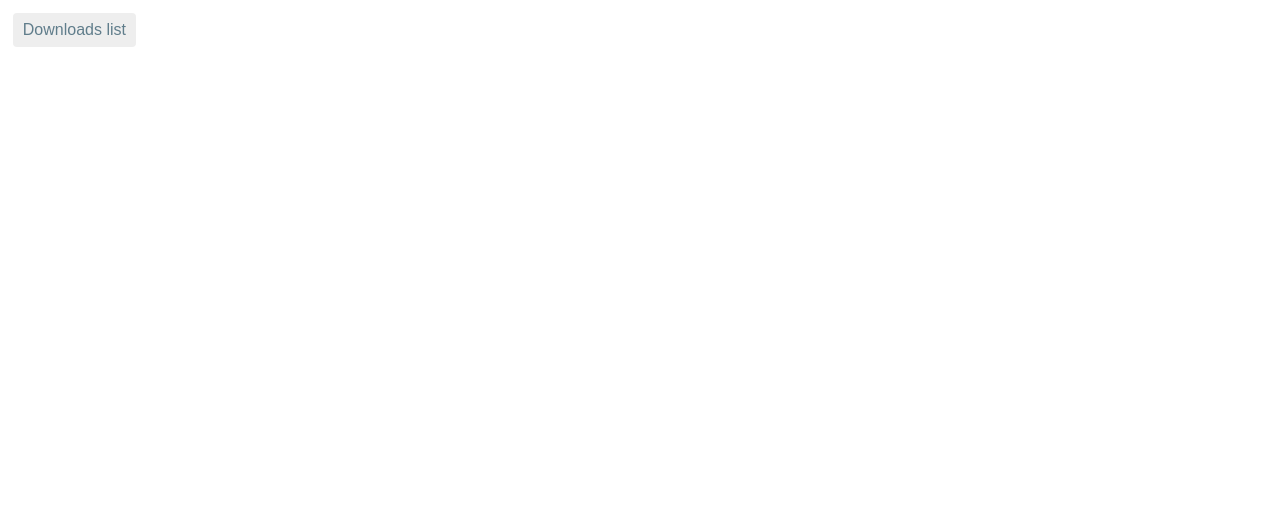
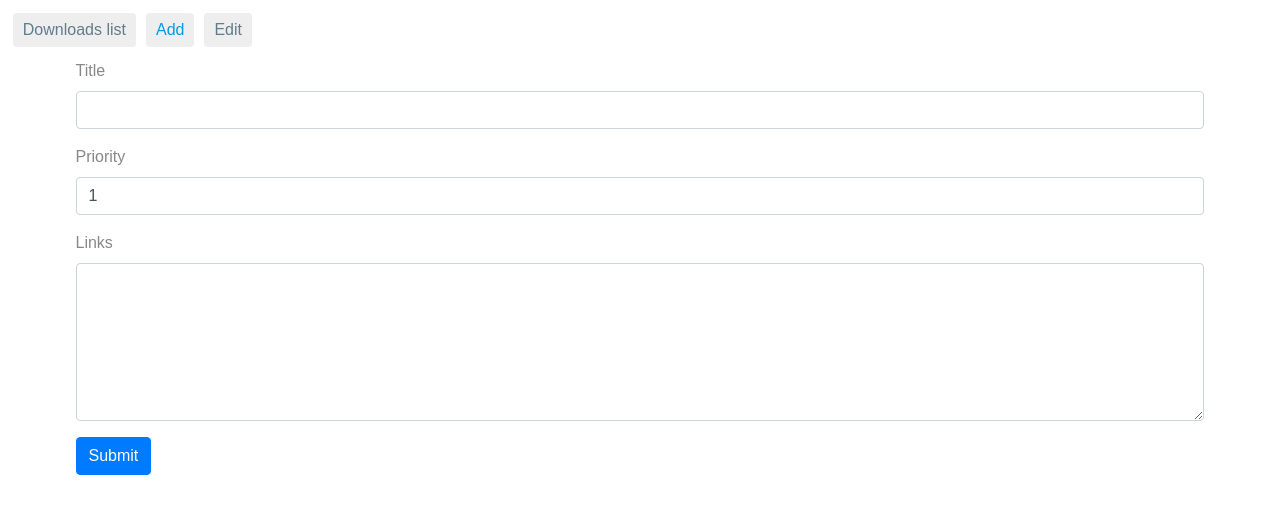
Before and after one commit to soufianesakhi/node-download-manager, an Angular app: page /add-downloads in a window 1280 px wide. Before the commit this address led to /. Shown: the top 514 px of the page. Built offline with nearby package versions, Linux system fonts and the light colour scheme.

Commit message:
[ng] Add and edit downloads

```diff
--- a/src/app/app.component.html
+++ b/src/app/app.component.html
@@ -1,4 +1,6 @@
 <nav>
   <a routerLink="/downloads-list" routerLinkActive="active">Downloads list</a>
+  <a routerLink="/add-downloads" routerLinkActive="active">Add</a>
+  <a routerLink="/edit-downloads" routerLinkActive="active">Edit</a>
 </nav>
 <router-outlet></router-outlet>
--- /dev/null
+++ b/src/app/download-editor/download-editor.component.html
@@ -0,0 +1,31 @@
+<p>
+  <span *ngIf="!add && !id">
+    Enter id
+    <input type="text" [ngModel]="inputId">
+    <button>Submit</button>
+  </span>
+  <span *ngIf="add || id">
+    <form #f="ngForm" (ngSubmit)="onSubmit(f)" style="padding: 1% 5%" ngNativeValidate>
+      <div class="form-group">
+        <label for="fullTitleInput">Title</label>
+        <input class="form-control" name="fullTitleInput" [ngModel]="getFullTitle()" required>
+      </div>
+      <div class="form-group">
+        <label for="priorityInput">Priority</label>
+        <input class="form-control" name="priorityInput" [(ngModel)]="links.priority" type="number" min="1" required>
+      </div>
+      <div *ngIf="false" class="form-group">
+        <label for="categoryInput">Category</label>
+        <select class="form-control" id="categoryInput">
+          <option>1</option>
+          <option>2</option>
+        </select>
+      </div>
+      <div class="form-group">
+        <label for="linksInput">Links</label>
+        <textarea class="form-control" name="linksInput" rows="6" [ngModel]="getAllLinks(links)" required></textarea>
+      </div>
+      <button type="submit" class="btn btn-primary">Submit</button>
+    </form>
+  </span>
+</p>
--- /dev/null
+++ b/src/app/download-editor/download-editor.component.ts
@@ -0,0 +1,104 @@
+import { Component, OnInit, Input } from '@angular/core';
+import { DownloadLinksModel, DownloadLinks } from '../..';
+import { ActivatedRoute } from '@angular/router';
+import { DownloadsService } from '../downloads.service';
+import { NgForm } from '@angular/forms';
+import { Observable } from 'rxjs/Observable';
+
+@Component({
+  selector: 'app-download-editor',
+  templateUrl: './download-editor.component.html',
+  styleUrls: ['./download-editor.component.css']
+})
+export class DownloadEditorComponent implements OnInit {
+  add: boolean;
+  id: string;
+  links: DownloadLinks;
+  getAllLinks = this.downloadsService.getAllLinks;
+
+  constructor(
+    private route: ActivatedRoute,
+    private downloadsService: DownloadsService
+  ) {
+    this.links = {
+      title: "",
+      links: [[""]],
+      priority: 1
+    };
+  }
+
+  ngOnInit() {
+    this.route.paramMap.subscribe(params => {
+      this.id = params.get('id');
+      if (!this.id) {
+        return;
+      }
+      this.downloadsService.getDownloadLinks(this.id).subscribe(links => {
+        this.links = links;
+      }, (error) => {
+        alert("Invalid id: " + this.id);
+      });
+    });
+    this.route.url.subscribe(url => {
+      this.add = url[0].toString().startsWith("add-");
+    });
+  }
+
+  onSubmit(f: NgForm) {
+    const artistAndTitle = f.value.fullTitleInput;
+    const iSep = artistAndTitle.indexOf("-");
+    this.links.artist = artistAndTitle.substring(0, iSep).trim();
+    this.links.title = artistAndTitle.substring(iSep + 1).trim();
+    this.links.links = this.getLinksArray(f.value.linksInput);
+    let serviceObservable: Observable<DownloadLinksModel>;
+    if (this.add) {
+      serviceObservable = this.downloadsService.postDownloadLinks(this.links);
+    } else {
+      serviceObservable = this.downloadsService.updateDownloadLinks(this.links);
+    }
+    serviceObservable.subscribe(l => {
+      alert("Saved" + (l._id ? ": " + l._id : ""));
+    }, (error) => {
+      alert("Error");
+      console.error(error);
+    });
+  }
+
+  getFullTitle() {
+    if (this.links.artist) {
+      return this.links.artist + " - " + this.links.title;
+    }
+    return this.links.title;
+  }
+
+  getLinksArray(txt: string) {
+    const linksArray: string[][] = [];
+    let hostArray: string[] = [];
+    let prevHostName = "";
+    txt.split("\n").forEach(link => {
+      const currentHostname = this.getHostName(link);
+      if (hostArray.length > 0 && prevHostName !== currentHostname) {
+        linksArray.push(hostArray);
+        hostArray = [];
+      }
+      const finalLink = link.trim();
+      if (finalLink !== "") {
+        hostArray.push(finalLink);
+      }
+      prevHostName = currentHostname;
+    });
+    if (hostArray.length > 0) {
+      linksArray.push(hostArray);
+    }
+    return linksArray;
+  }
+
+  getHostName(url) {
+    const l = document.createElement("a");
+    l.href = url;
+    const hostname = l.hostname;
+    l.remove();
+    return hostname;
+  }
+
+}
--- a/src/app/downloads-list/downloads-list.component.html
+++ b/src/app/downloads-list/downloads-list.component.html
@@ -20,7 +20,7 @@
       <div *ngFor="let links of downloadLinks | downloadsFilter : searchText">
         <span type="button" class="badge" [class.badge-light]="links._id !== selectedLinks._id" [class.badge-primary]="links._id === selectedLinks._id"
           (click)="onSelect(links, $event, allLinksContainer)">
-          {{ links.artist }} - {{links.title}}
+          {{ links.artist }}{{ links.artist ? ' - ' : '' }}{{links.title}}
         </span>
       </div>
     </div>
@@ -30,6 +30,9 @@
       <div class="card-body">
         <button (click)="copyFullTitle()" type="button" class="btn btn-secondary card-link">Copy title</button>
         <button (click)="copyAllLinks()" type="button" class="btn btn-secondary card-link">Copy links</button>
+        <a [routerLink]="['/edit-downloads', selectedLinks._id]" class="card-link">
+          <button type="button" class="btn btn-secondary card-link">Edit</button>
+        </a>
       </div>
       <ul class="list-group list-group-flush">
         <li class="list-group-item">
--- a/src/app/downloads-list/downloads-list.component.ts
+++ b/src/app/downloads-list/downloads-list.component.ts
@@ -13,6 +13,7 @@ export class DownloadsListComponent implements OnInit {
   selectedLinksMarginTop = 0;
   searchText = "";
   order = "dateCreated";
+  getAllLinks = this.downloadsService.getAllLinks;
 
   constructor(private downloadsService: DownloadsService) { }
 
@@ -30,12 +31,6 @@ export class DownloadsListComponent implements OnInit {
     const containerOffsetTop = allLinksContainer.getBoundingClientRect().top;
     this.selectedLinksMarginTop = selectedOffsetTop - containerOffsetTop;
     this.selectedLinks = selectedLinks;
-  }
-
-  getAllLinks(selectedLinks: DownloadLinksModel) {
-    const allLinks: string[] = [];
-    selectedLinks.links.forEach(l => allLinks.push(...l));
-    return allLinks.join("\r\n");
   }
 
   copyFullTitle() {
--- a/src/app/downloads.service.ts
+++ b/src/app/downloads.service.ts
@@ -12,8 +12,21 @@ export class DownloadsService {
     return this.http.get('/api/downloads').map<any, DownloadLinksModel[]>(res => res.json());
   }
 
-  saveDownloadLinks(links: DownloadLinks) {
+  getDownloadLinks(id: string) {
+    return this.http.get('/api/downloads/' + id).map<any, DownloadLinksModel>(res => res.json());
+  }
+
+  postDownloadLinks(links: DownloadLinks) {
     return this.http.post('/api/downloads', links).map<any, DownloadLinksModel>(res => res.json());
   }
 
+  updateDownloadLinks(links: DownloadLinks) {
+    return this.http.put('/api/downloads', links).map<any, DownloadLinksModel>(res => res.json());
+  }
+
+  getAllLinks(selectedLinks: DownloadLinksModel) {
+    const allLinks: string[] = [];
+    selectedLinks.links.forEach(l => allLinks.push(...l));
+    return allLinks.join("\r\n");
+  }
 }
--- a/src/server/api/dl-links.ts
+++ b/src/server/api/dl-links.ts
@@ -3,12 +3,17 @@ import { DownloadLinksDAO } from "../dao/dl-links-dao";
 import { Request, Response, Router } from 'express';
 import { handleError, notify } from "../util/utils";
 import { DownloadLinks, DownloadLinksModel } from "../..";
+import { preUpdateTimeStaped } from "../dao/common-dao";
 
 export class DownloadLinksAPI extends MongoAPI<DownloadLinksModel> {
     constructor(router: Router, path: string) {
         super(router, DownloadLinksDAO, path);
         const appendLinksByIdPath = this.pathId(path + "/append");
         router.post(appendLinksByIdPath, this.appendLinksById.bind(this));
+    }
+
+    preUpdate(d: DownloadLinksModel) {
+        preUpdateTimeStaped(null, d);
     }
 
     appendLinksById(req: Request, res: Response) {
--- a/src/server/util/utils.ts
+++ b/src/server/util/utils.ts
@@ -19,5 +19,5 @@ export function handleError(err: Error | string, res: Response) {
     }
     console.error(err);
     notify('Error', msg);
-    res.send('Error: ' + msg);
+    res.sendStatus(400);
 }
```
Also changed, not shown: src/app/app.module.ts (+12 -1 lines), src/server/api/mongo.ts (+12 -0 lines), src/server/dao/common-dao.ts (+13 -9 lines), src/app/download-editor/download-editor.component.css (added), 1 other file (tests, documents, lock files or other folders).
